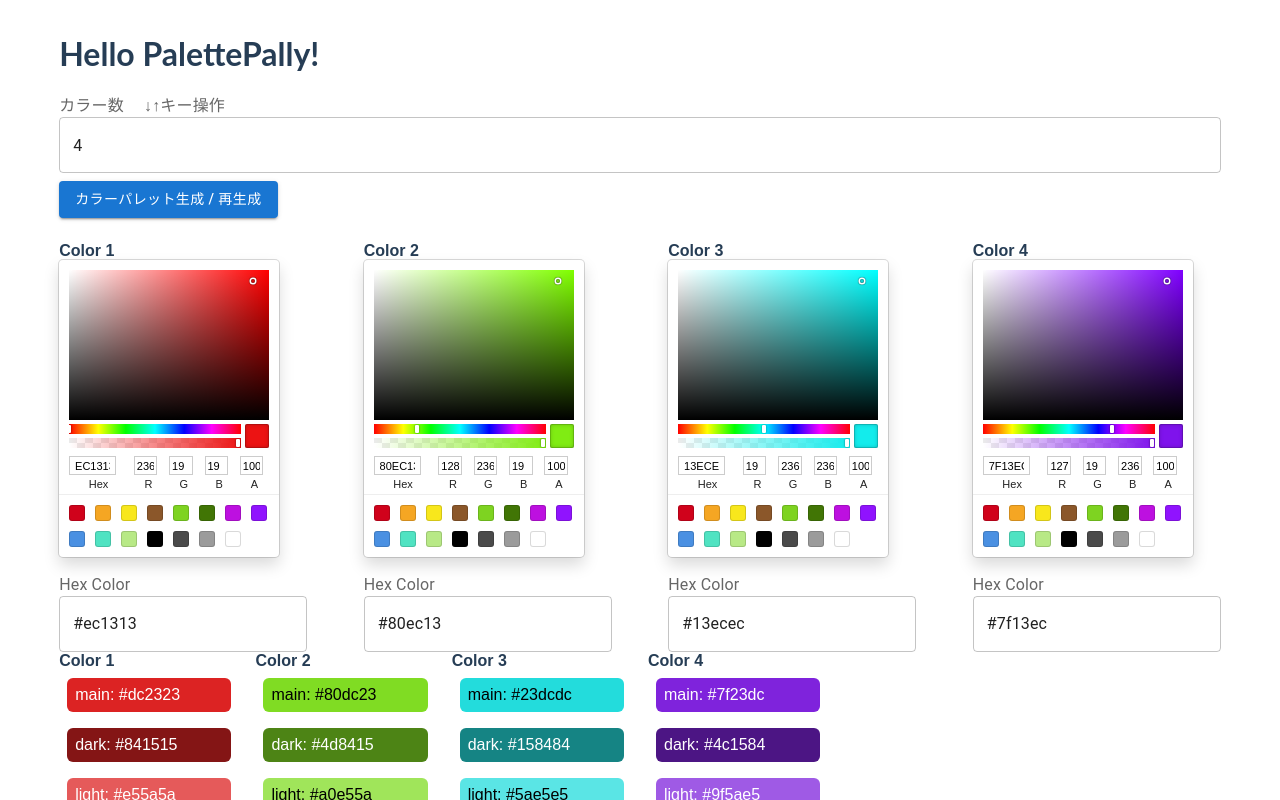
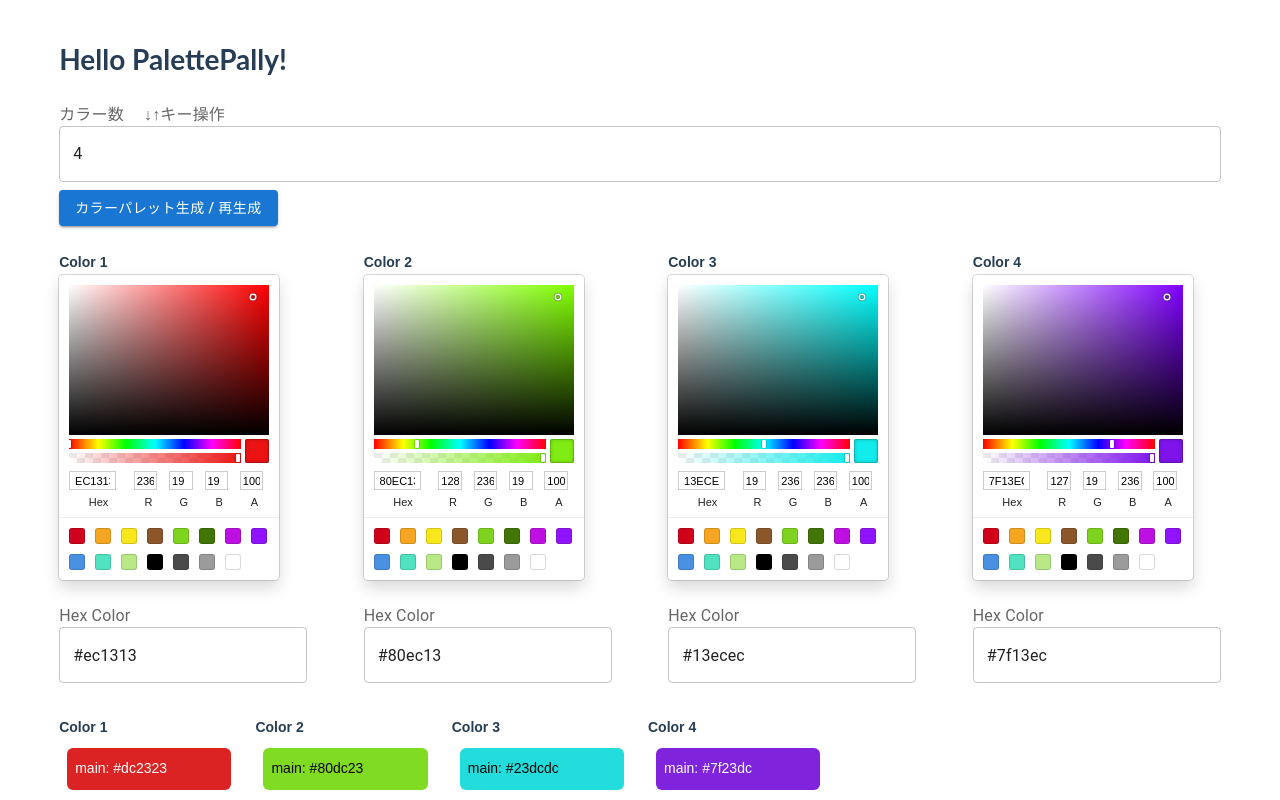
Before and after one commit to BoxPistols/ColorPicker-PalettePally, a React (Create React App) app: page / in a window 1280 px wide. Both pictures are taken after a click on the button "カラーパレット生成 / 再生成". Shown: the top 800 px of the page. Built offline with nearby package versions, Linux system fonts and the light colour scheme.

Commit message:
2 files modified

```diff
--- a/src/ColorPicker.tsx
+++ b/src/ColorPicker.tsx
@@ -34,7 +34,7 @@ function ColorInputField({ color, onChange }) {
   return (
     <>
       <Box>
-        <FlexBox sx={{ mb: 2, gap: 1 }}>
+        <FlexBox sx={{ mb: 3, gap: 1 }}>
           <SketchPicker
             color={color}
             onChange={(updatedColor: { hex: any }) =>
@@ -132,7 +132,7 @@ function ColorPicker() {
         ))}
       </FlexBox>
       {palette && (
-        <Grid container spacing={2}>
+        <Grid container spacing={2} mt={2}>
           {palette.map((c: any, i: number) => (
             <Grid
               item
--- a/src/style.css
+++ b/src/style.css
@@ -3,6 +3,8 @@ body {
   box-sizing: border-box;
   font-family: Futura, sans-serif;
   color: rgb(38, 61, 85);
+  font-size: 14px;
+  line-height: 1.8;
 }
 
 h1,
```
